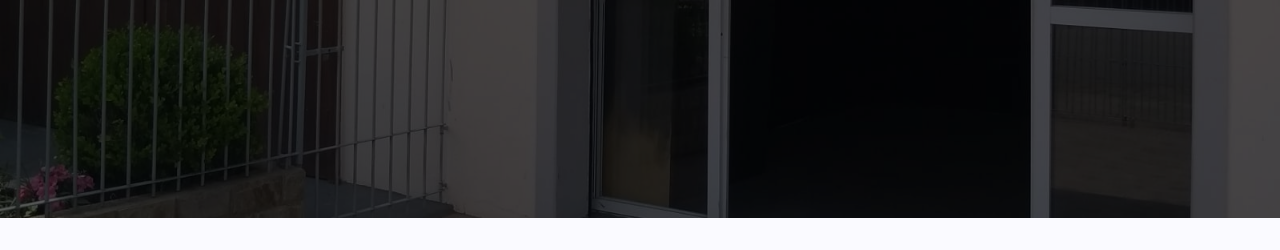
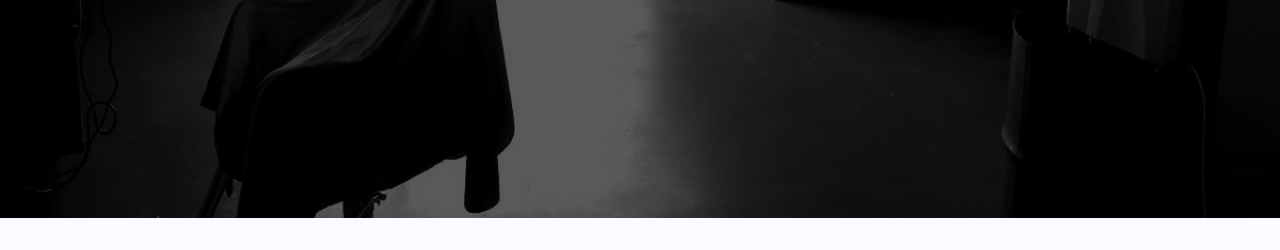
Before and after one commit to xlxl04/Barbearia-LZ, a plain HTML site: page index.html in a window 1280 px wide. Shown: the part 553-803 px from the top of the page. Drawn offline with Linux system fonts and the light colour scheme.

Commit message:
fachada2

```diff
--- a/index.html
+++ b/index.html
@@ -8,7 +8,7 @@
     <link rel="stylesheet" href="css/styles.css">
     <style>
         #home {
-            background: url(fachada.jpeg) no-repeat center center fixed;
+            background: url(fachada2.jpeg) no-repeat center center fixed;
             height: 85vh;
             position: relative;
             width: 100%;
```
Also changed, not shown: team.html (+1 -1 lines), fachada2.jpeg (added).
